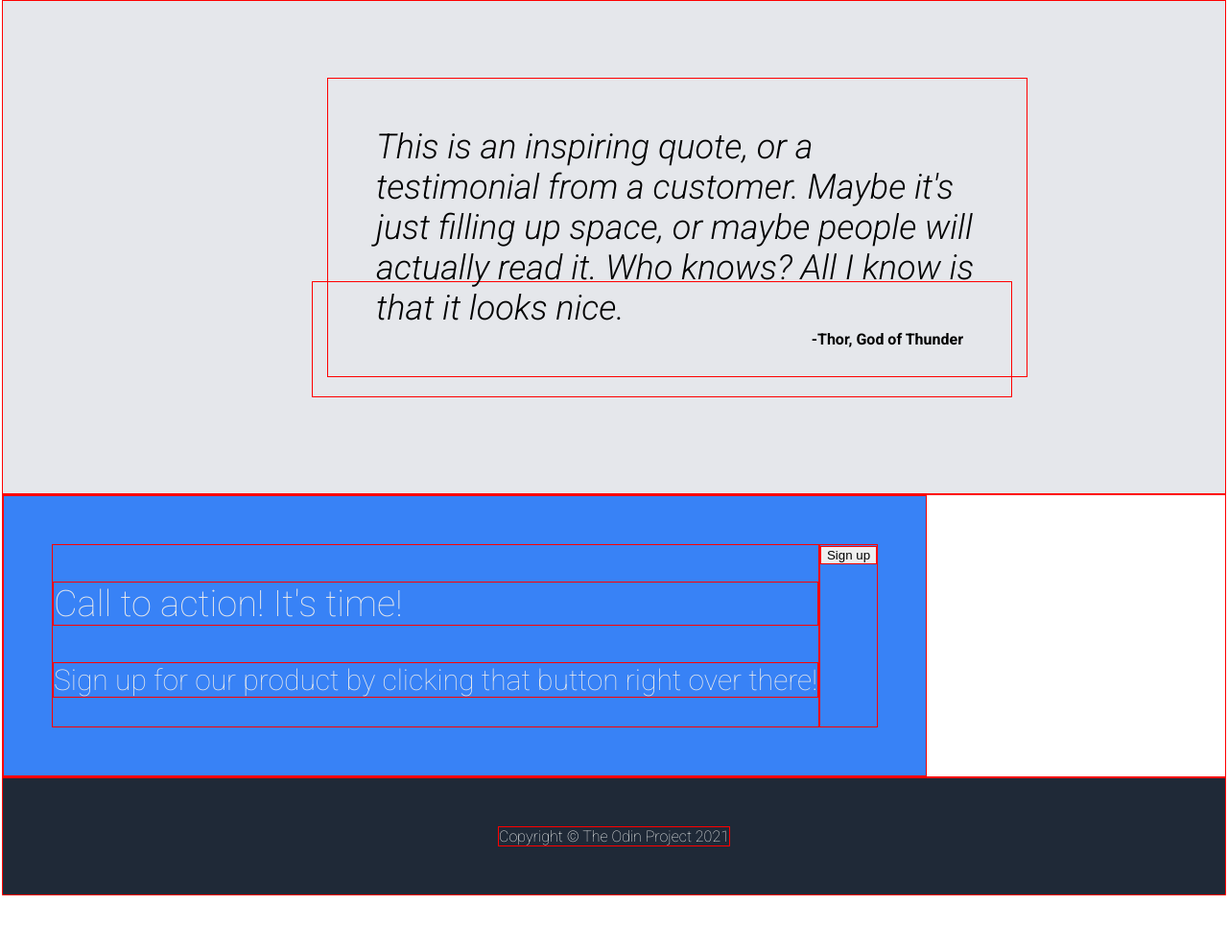
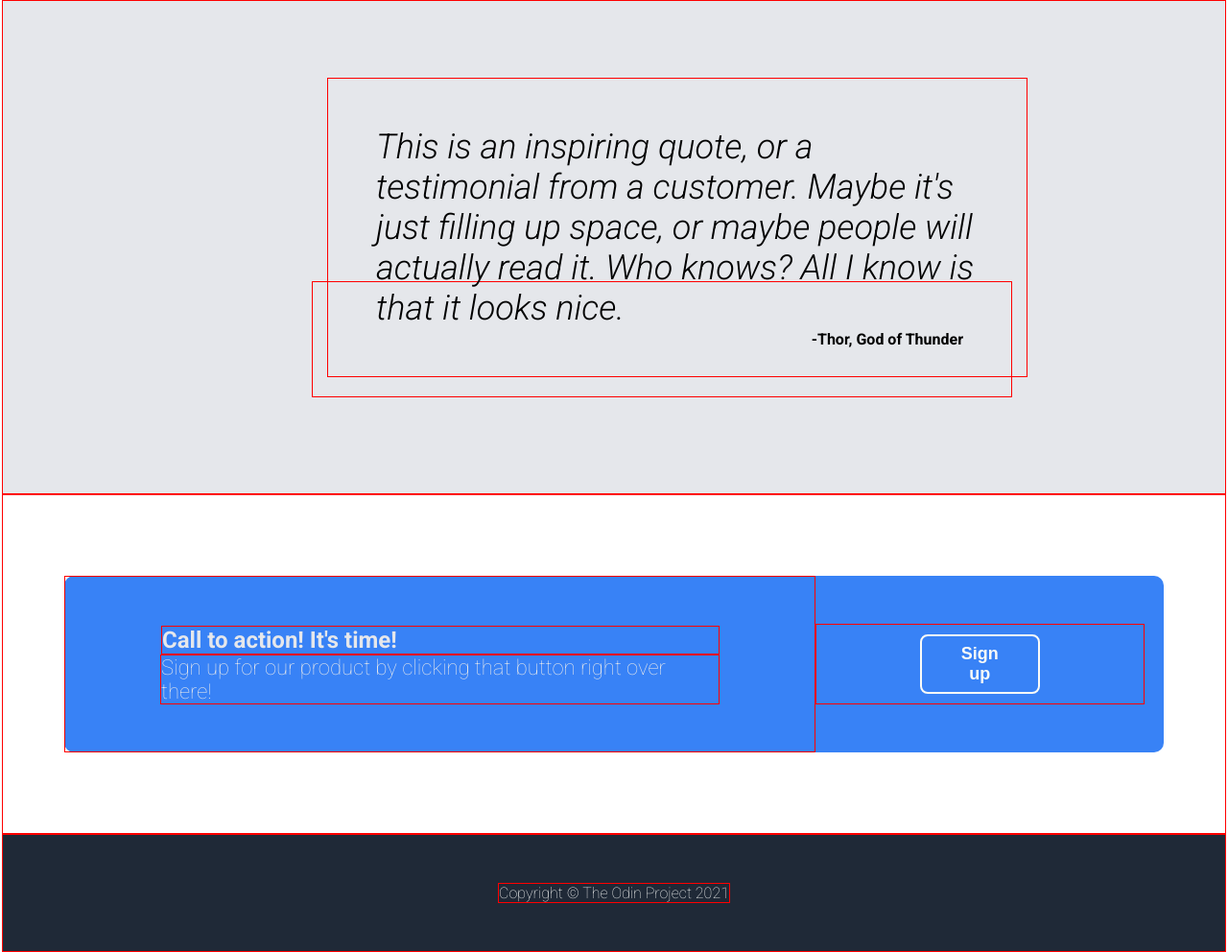
Before and after one commit to weazzyefff/The-Landing-Page, a plain HTML site: page index.html in a window 1280 px wide. Shown: the part 845-1837 px from the top of the page at 96% size. Before the commit the page ends 1778 px from the top, so only its background shows below. Drawn offline with Linux system fonts and the light colour scheme; a script that the page names is missing.

Commit message:
Finished Landing Page Project (1st Draft)
Note: This is my first draft. Very rough but it looks okay.

```diff
--- a/css/styles.css
+++ b/css/styles.css
@@ -176,22 +176,53 @@ ul {
 
 .call-container {
     display: flex;
-    justify-content: space-between;
+    padding: 59px 14px;
+    justify-content: center;
     color: #E5E7EB;
 }
 
 .inside-container {
+    border-style: none;
     display: flex;
-    padding: 50px;
+    margin: 25px 50px;
+    padding: 0px;
     justify-content: center;
+    align-items: center;
+    border-radius: 10px;
     background-color: #3882f6;
 }
 
 .top-line {
-    font-size: 38px;
-    font-weight: 600px;
+    margin-bottom: -22px;
+    margin-left: 1px;
+    font-size: 24px;
+    font-weight: 800;
 }
 
 .bottom-line {
-    font-size: 30px;
+    font-size: 22px;
 }
+.left-side{
+    display: flex;
+    padding: 27px 99px;
+    flex-direction: column;
+}
+.right-side{
+    display: flex;
+    padding: 10px 108px;
+    margin-right: 20px;
+
+}
+.right-side button{
+    border: solid 2px #f9faf8;
+    padding: 8px 28px;
+    font-size: 18px;
+    font-weight: 800;
+    border-radius: 8px;
+    background-color: #3882f6;
+    color: #f9faf8;
+}
+p {
+    display: flex;
+    justify-content: start;
+}
```
